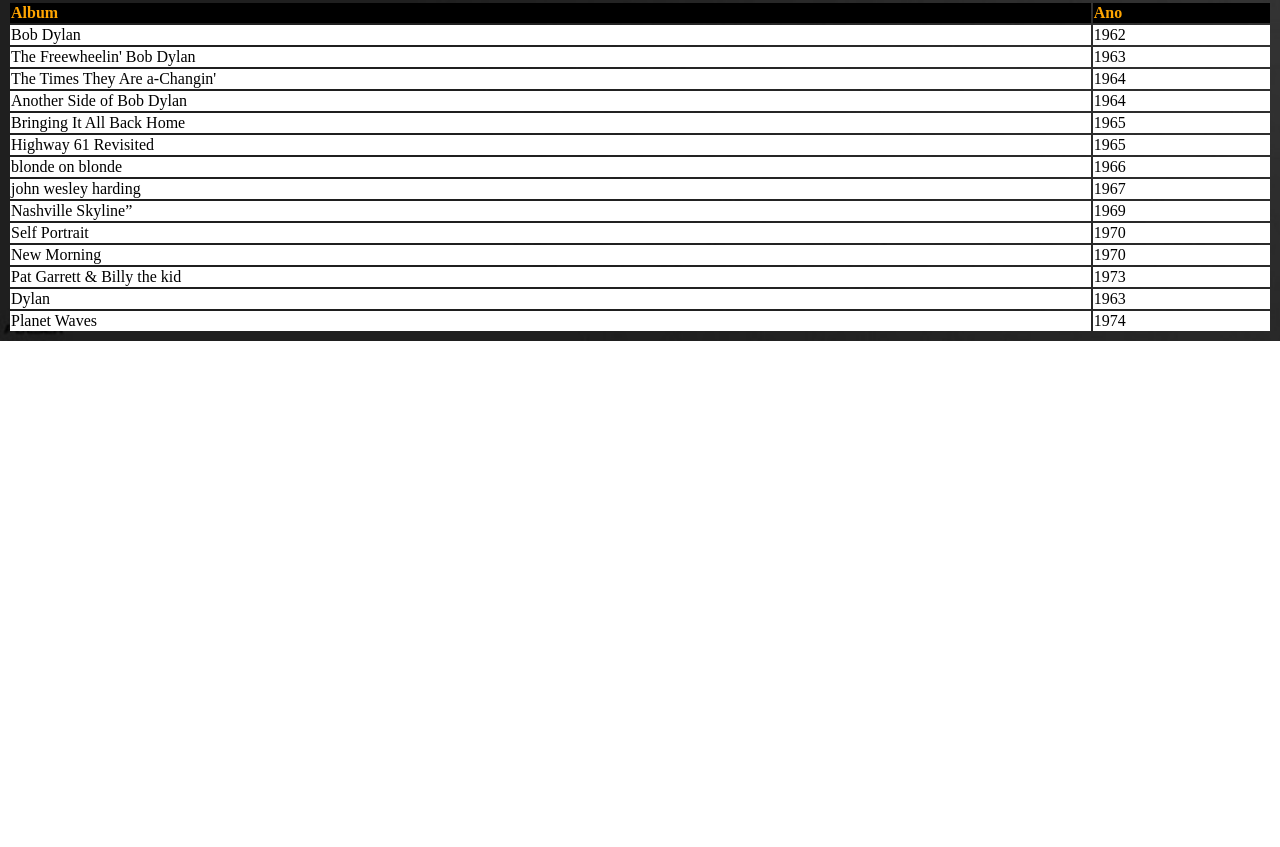
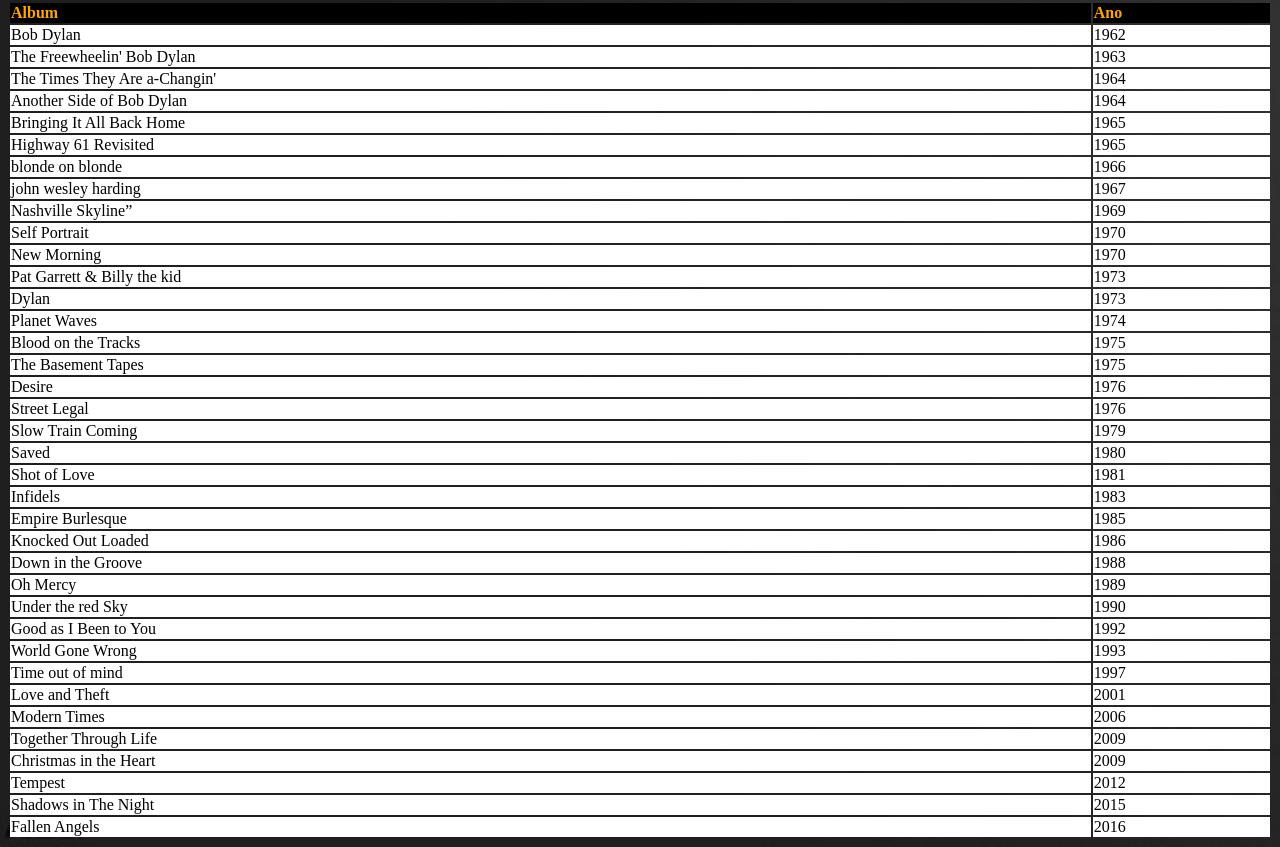
Before and after one commit to expartacos/hum, a plain HTML site: page index.html in a window 1280 px wide. Shown: the part 1265-2112 px from the top of the page. Before the commit the page ends 1606 px from the top, so only its background shows below. Drawn offline with Linux system fonts and the light colour scheme.

Commit message:
Discografia completa

```diff
--- a/index.html
+++ b/index.html
@@ -89,12 +89,105 @@
           </tr>
           <tr>
             <td>Dylan</td>
-            <td>1963</td>
+            <td>1973</td>
           </tr>
           <tr>
             <td>Planet Waves</td>
             <td>1974</td>
           </tr>
+            <tr>
+            <td>Blood on the Tracks </td>
+            <td>1975</td>
+          </tr>
+          <tr>
+            <td>The Basement Tapes</td>
+            <td>1975</td>
+          </tr>
+          <tr>
+            <td>Desire</td>
+            <td>1976</td>
+          </tr>
+          <tr>
+            <td>Street Legal</td>
+            <td>1976</td>
+          </tr>
+          <tr>
+            <td>Slow Train Coming</td>
+            <td>1979</td>
+          </tr>
+          <tr>
+            <td>Saved</td>
+            <td>1980</td>
+          </tr>
+          <tr>
+            <td>Shot of Love</td>
+            <td>1981</td>
+          </tr>
+          <tr>
+            <td>Infidels</td>
+            <td>1983</td>
+          </tr>
+          <tr>
+            <td>Empire Burlesque</td>
+            <td>1985</td>
+          </tr>
+          <tr>
+            <td>Knocked Out Loaded</td>
+            <td>1986</td>
+          </tr>
+          <tr>
+            <td>Down in the Groove</td>
+            <td>1988</td>
+          </tr>
+          <tr>
+            <td>Oh Mercy</td>
+            <td>1989</td>
+          </tr>
+          <tr>
+            <td>Under the red Sky</td>
+            <td>1990</td>
+          </tr>
+          <tr>
+            <td>Good as I Been to You</td>
+            <td>1992</td>
+          </tr>
+          <tr>
+            <td>World Gone Wrong</td>
+            <td>1993</td>
+          </tr>
+          <tr>
+            <td>Time out of mind</td>
+            <td>1997</td>
+          </tr>
+          <tr>
+            <td>Love and Theft</td>
+            <td>2001</td>
+          </tr>
+          <tr>
+            <td>Modern Times</td>
+            <td>2006</td>
+          </tr>
+          <tr>
+            <td>Together Through Life</td>
+            <td>2009</td>
+          </tr>
+          <tr>
+            <td>Christmas in the Heart</td>
+            <td>2009</td>
+          </tr>
+          <tr>
+            <td>Tempest</td>
+            <td>2012</td>
+          </tr>
+          <tr>
+            <td>Shadows in The Night</td>
+            <td>2015</td>
+          </tr>
+          <tr>
+            <td>Fallen Angels</td>
+            <td>2016</td>
+          </tr>
+
       </table>
 
 
```
